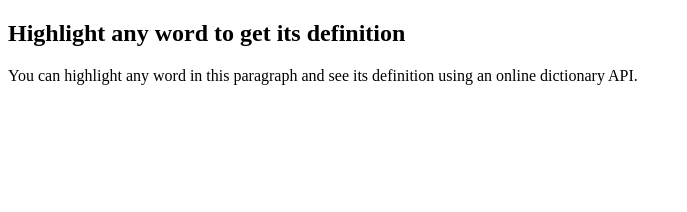
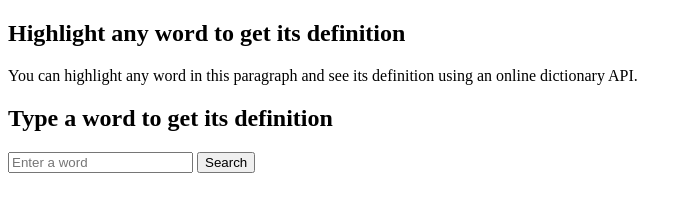
Before and after one commit to Pprincex123/word-definition-site, a plain HTML site: page index.html in a window 1280 px wide. Shown: the whole page, without its empty margins (0-687 px from the left). Drawn offline with Linux system fonts and the light colour scheme.

Commit message:
Update index.html

```diff
--- a/index.html
+++ b/index.html
@@ -18,6 +18,12 @@
   <h2>Highlight any word to get its definition</h2>
   <p>
     You can highlight any word in this paragraph and see its definition using an online dictionary API.
+    <h2>Type a word to get its definition</h2>
+<input type="text" id="wordInput" placeholder="Enter a word" />
+<button onclick="getDefinition()">Search</button>
+
+<p id="definitionBox"></p>
+
   </p>
 
   <div id="tooltip"></div>
```
